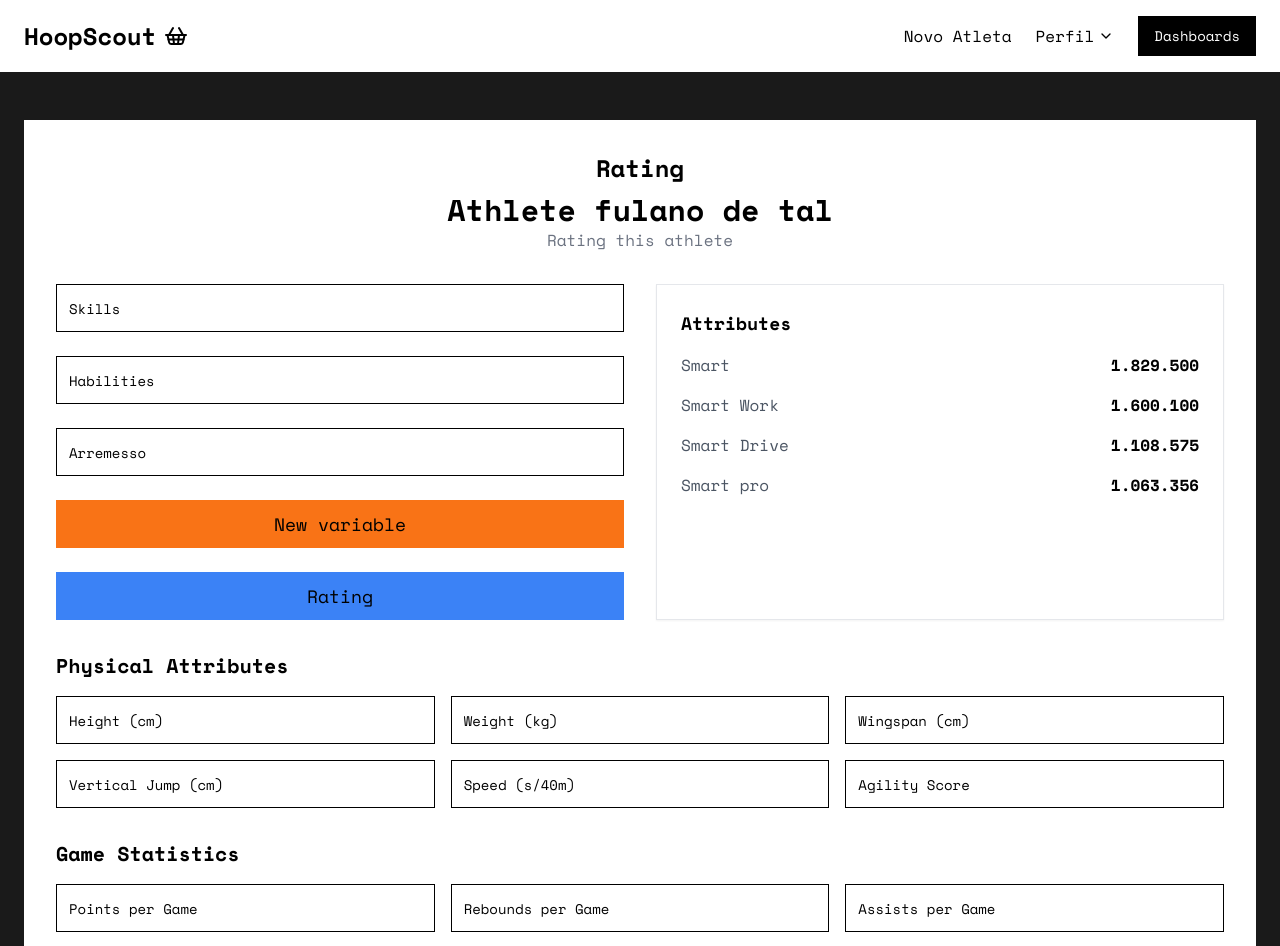
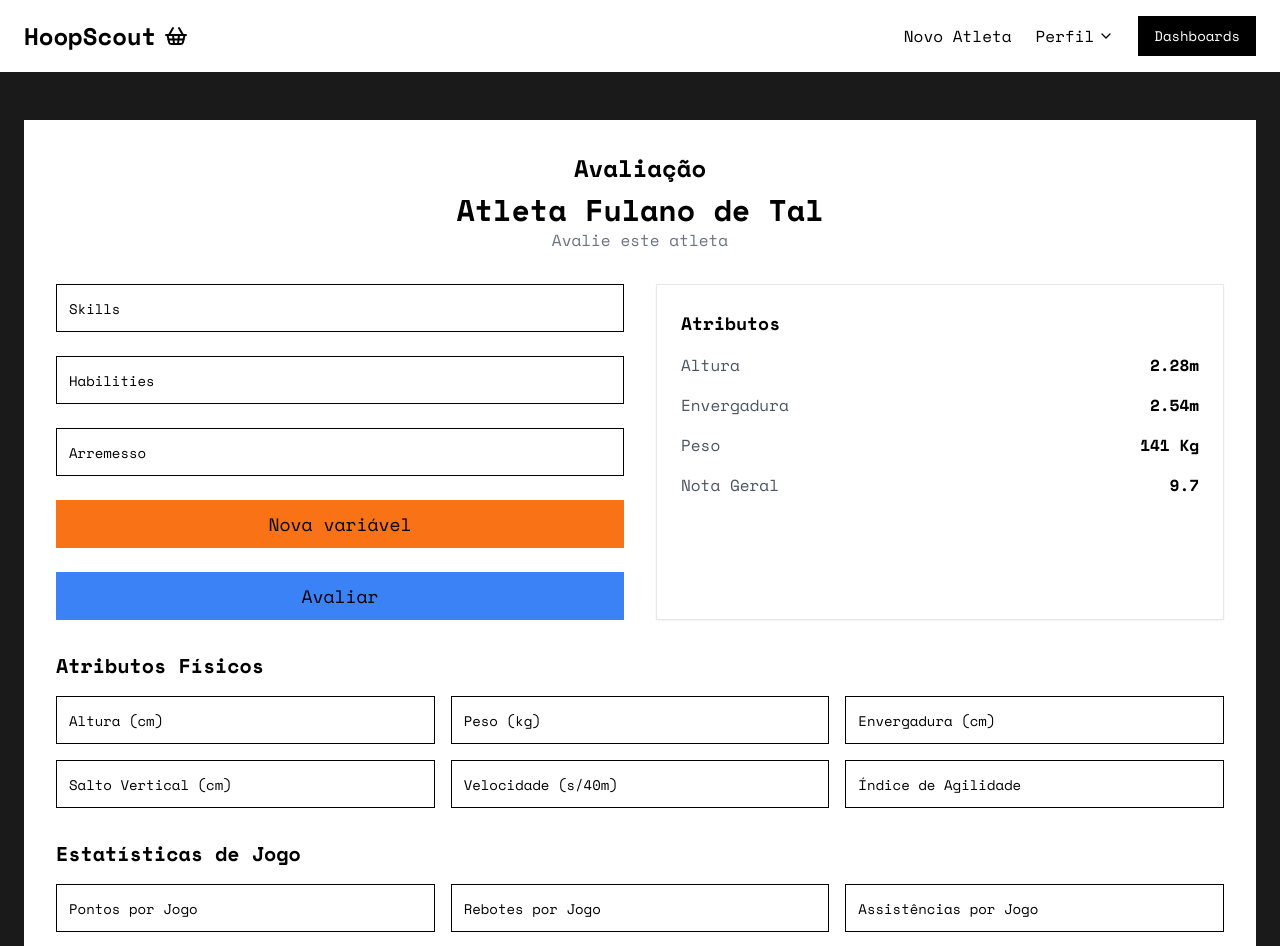
Before and after one commit to brenolino/hoop-scout, a Next.js app: page /athlete/rating in a window 1280 px wide. Shown: the top 946 px of the page. Built offline with nearby package versions, Linux system fonts and the light colour scheme.

Commit message:
fixing rating and dashboard pages

```diff
--- a/app/athlete/rating/page.tsx
+++ b/app/athlete/rating/page.tsx
@@ -10,10 +10,10 @@ import Footer from "../../components/footer"
 
 // Dados do atleta modelo para comparação
 const modelAthleteData = [
-  { attribute: "Smart", value: "1.829.500" },
-  { attribute: "Smart Work", value: "1.600.100" },
-  { attribute: "Smart Drive", value: "1.108.575" },
-  { attribute: "Smart pro", value: "1.063.356" },
+  { attribute: "Altura", value: "2.28m" },
+  { attribute: "Envergadura", value: "2.54m" },
+  { attribute: "Peso", value: "141 Kg" },
+  { attribute: "Nota Geral", value: "9.7" },
 ]
 
 export default function AthleteRatingPage() {
@@ -43,9 +43,9 @@ export default function AthleteRatingPage() {
       <main className="container mx-auto px-6 py-12">
         <div className="bg-white rounded-lg p-8">
           <div className="text-center mb-8">
-            <h2 className="text-2xl font-bold mb-2">Rating</h2>
-            <h1 className="text-3xl font-bold">Athlete fulano de tal</h1>
-            <p className="text-gray-500">Rating this athlete</p>
+            <h2 className="text-2xl font-bold mb-2">Avaliação</h2>
+            <h1 className="text-3xl font-bold">Atleta Fulano de Tal</h1>
+            <p className="text-gray-500">Avalie este atleta</p>
           </div>
 
           <div className="grid grid-cols-1 md:grid-cols-2 gap-8">
@@ -67,43 +67,43 @@ export default function AthleteRatingPage() {
 
               <Dialog>
                 <DialogTrigger asChild>
-                  <Button className="w-full h-12 bg-orange-500 hover:bg-orange-600 text-lg">New variable</Button>
+                  <Button className="w-full h-12 bg-orange-500 hover:bg-orange-600 text-lg">Nova variável</Button>
                 </DialogTrigger>
-                <DialogContent>
+                <DialogContent className="bg-white">
                   <DialogHeader>
-                    <DialogTitle>Add New Variable</DialogTitle>
+                    <DialogTitle>Adicionar Nova Variável</DialogTitle>
                   </DialogHeader>
-                  <div className="space-y-4 py-4">
+                  <div className="space-y-4 py-4 ">
                     <Input
-                      placeholder="New Variable name"
+                      placeholder="Nova Variável"
                       value={newVariable.name}
                       onChange={(e) => setNewVariable({ ...newVariable, name: e.target.value })}
                     />
                     <Input
-                      placeholder="Grade"
+                      placeholder="Nota"
                       type="number"
                       value={newVariable.grade}
                       onChange={(e) => setNewVariable({ ...newVariable, grade: e.target.value })}
                     />
                     <Input
-                      placeholder="Weight"
+                      placeholder="Peso"
                       type="number"
                       value={newVariable.weight}
                       onChange={(e) => setNewVariable({ ...newVariable, weight: e.target.value })}
                     />
-                    <Button className="w-full" onClick={handleAddVariable}>
-                      Add Variable
+                    <Button className="w-full bg-orange-500 hover:bg-orange-600" onClick={handleAddVariable}>
+                      Adicionar Variável
                     </Button>
                   </div>
                 </DialogContent>
               </Dialog>
 
-              <Button className="w-full h-12 bg-blue-500 hover:bg-blue-600 text-lg">Rating</Button>
+              <Button className="w-full h-12 bg-blue-500 hover:bg-blue-600 text-lg">Avaliar</Button>
             </div>
 
             {/* Right side - Model Athlete Card */}
             <Card className="p-6">
-              <h3 className="text-lg font-semibold mb-4">Attributes</h3>
+              <h3 className="text-lg font-semibold mb-4">Atributos</h3>
               <div className="space-y-4">
                 {modelAthleteData.map((item, index) => (
                   <div key={index} className="flex justify-between items-center">
@@ -117,33 +117,33 @@ export default function AthleteRatingPage() {
 
           {/* Physical Attributes Section */}
           <div className="mt-8">
-            <h3 className="text-xl font-bold mb-4">Physical Attributes</h3>
+            <h3 className="text-xl font-bold mb-4">Atributos Físicos</h3>
             <div className="grid grid-cols-1 md:grid-cols-3 gap-4">
-              <Input placeholder="Height (cm)" type="number" className="h-12" />
-              <Input placeholder="Weight (kg)" type="number" className="h-12" />
-              <Input placeholder="Wingspan (cm)" type="number" className="h-12" />
-              <Input placeholder="Vertical Jump (cm)" type="number" className="h-12" />
-              <Input placeholder="Speed (s/40m)" type="number" className="h-12" />
-              <Input placeholder="Agility Score" type="number" className="h-12" />
+              <Input placeholder="Altura (cm)" type="number" className="h-12" />
+              <Input placeholder="Peso (kg)" type="number" className="h-12" />
+              <Input placeholder="Envergadura (cm)" type="number" className="h-12" />
+              <Input placeholder="Salto Vertical (cm)" type="number" className="h-12" />
+              <Input placeholder="Velocidade (s/40m)" type="number" className="h-12" />
+              <Input placeholder="Índice de Agilidade" type="number" className="h-12" />
             </div>
           </div>
 
           {/* Game Statistics Section */}
           <div className="mt-8">
-            <h3 className="text-xl font-bold mb-4">Game Statistics</h3>
+            <h3 className="text-xl font-bold mb-4">Estatísticas de Jogo</h3>
             <div className="grid grid-cols-1 md:grid-cols-3 gap-4">
-              <Input placeholder="Points per Game" type="number" className="h-12" />
-              <Input placeholder="Rebounds per Game" type="number" className="h-12" />
-              <Input placeholder="Assists per Game" type="number" className="h-12" />
-              <Input placeholder="Field Goal %" type="number" className="h-12" />
-              <Input placeholder="3-Point %" type="number" className="h-12" />
-              <Input placeholder="Free Throw %" type="number" className="h-12" />
+              <Input placeholder="Pontos por Jogo" type="number" className="h-12" />
+              <Input placeholder="Rebotes por Jogo" type="number" className="h-12" />
+              <Input placeholder="Assistências por Jogo" type="number" className="h-12" />
+              <Input placeholder="Aproveitamento de Arremessos (%)" type="number" className="h-12" />
+              <Input placeholder="Aproveitamento de 3 Pontos (%)" type="number" className="h-12" />
+              <Input placeholder="Aproveitamento de Lances Livres (%)" type="number" className="h-12" />
             </div>
           </div>
 
           {/* Save Button */}
           <div className="mt-8 flex justify-end">
-            <Button className="bg-green-600 hover:bg-green-700 px-8">Save Athlete Data</Button>
+            <Button className="bg-green-600 hover:bg-green-700 px-8">Salvar Atleta</Button>
           </div>
         </div>
       </main>
--- a/app/dashboard/page.tsx
+++ b/app/dashboard/page.tsx
@@ -44,10 +44,12 @@ export default function DashboardPage() {
             </div>
             <div className="flex gap-4 items-center">
               <Input type="search" placeholder="Buscar atleta..." className="max-w-xs" />
-              <Button className="bg-[#1a75ff] hover:bg-[#1a75ff]/90">
-                <UserPlus className="mr-2 h-4 w-4" />
-                Adicionar Atleta
-              </Button>
+              <Link href="/athlete/rating">
+                <Button className="bg-[#1a75ff] hover:bg-[#1a75ff]/90">
+                  <UserPlus className="mr-2 h-4 w-4" />
+                  Adicionar Atleta
+                </Button>
+              </Link>
             </div>
           </div>
 
@@ -124,13 +126,6 @@ export default function DashboardPage() {
                                 <p>(32)2102-3911</p>
                               </div>
                             </div>
-
-                            <div className="grid grid-cols-3 gap-4">
-                              <div>
-                                <h4 className="font-medium text-gray-500">Arremesso</h4>
-                                <p>8.3</p>
-                              </div>
-                            </div>
                           </div>
 
                           <div className="h-[200px]">
```
